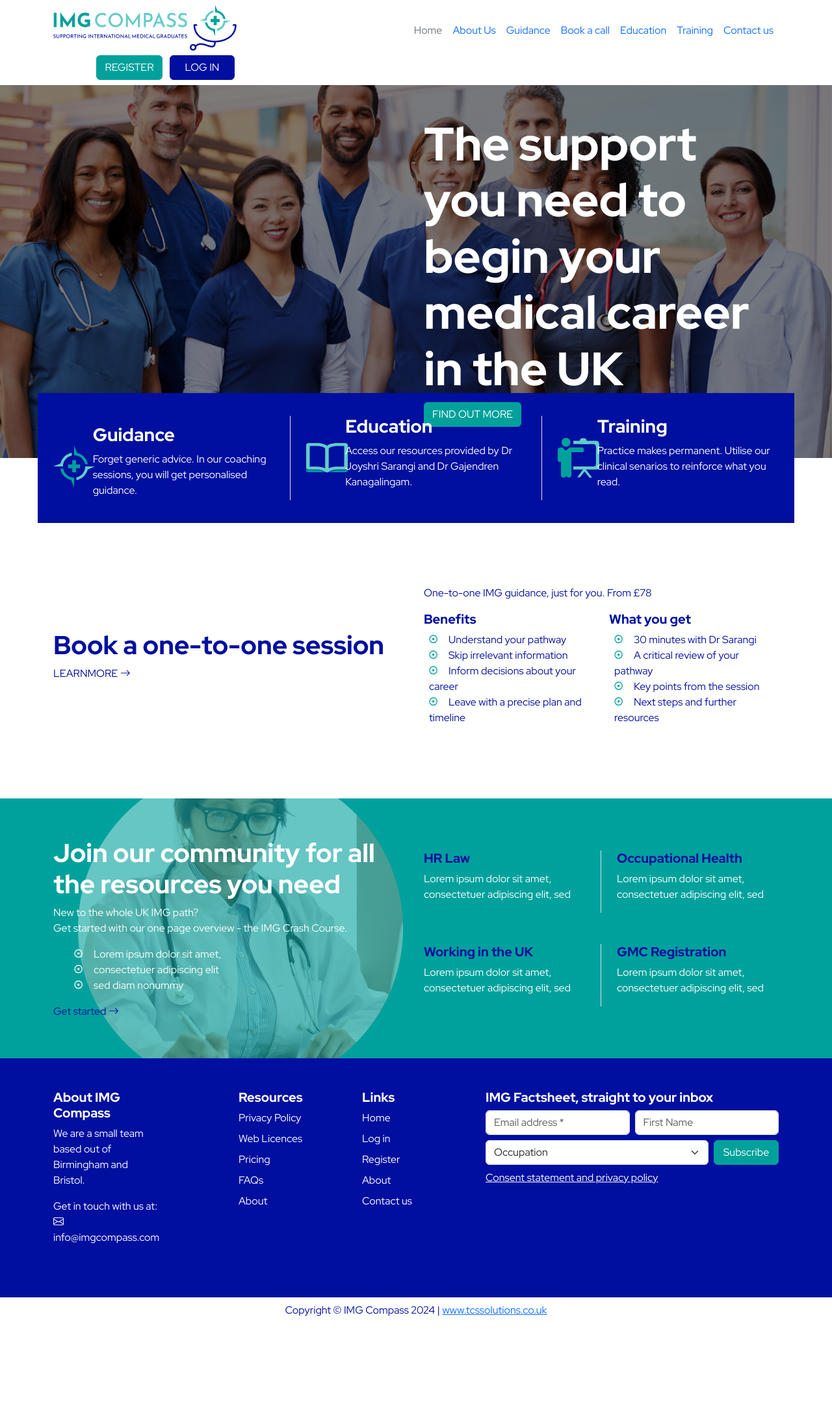
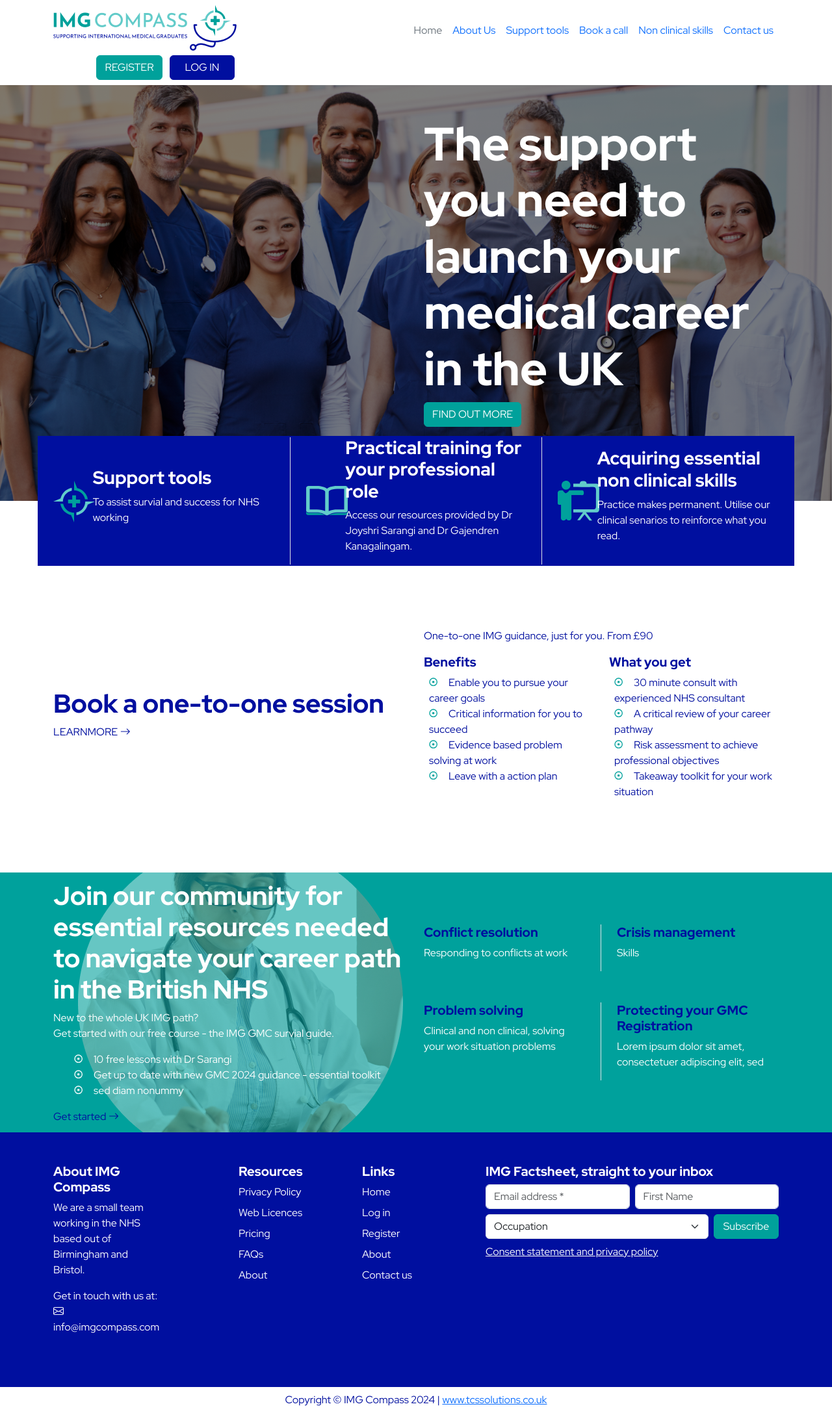
Before and after one commit to Tom23collins/img-compass-webapp, a Flask app: page / in a window 1280 px wide. Shown: the whole page at 65% size. Before the commit the page ends 2026 px from the top, so only its background shows below. Run offline with Flask 3, Linux system fonts and the light colour scheme.

Commit message:
Made changes with Joyshri

```diff
--- a/static/css/custom.css
+++ b/static/css/custom.css
@@ -92,7 +92,7 @@ strong, b {
     background-size: cover;
     background-position: center;
     background-repeat: no-repeat;
-    min-height: 50vh;
+    min-height: 80vh;
 }
 
 .round-bg {
--- a/templates/base.html
+++ b/templates/base.html
@@ -25,10 +25,9 @@
           <ul class="nav col-12 col-md-auto mb-2 justify-content-center mb-md-0">
             <li><a href="#" class="nav-link px-2 link-secondary">Home</a></li>
             <li><a href="#" class="nav-link px-2">About Us</a></li>
-            <li><a href="#" class="nav-link px-2">Guidance</a></li>
+            <li><a href="#" class="nav-link px-2">Support tools</a></li>
             <li><a href="#" class="nav-link px-2">Book a call</a></li>
-            <li><a href="#" class="nav-link px-2">Education</a></li>
-            <li><a href="#" class="nav-link px-2">Training</a></li>
+            <li><a href="#" class="nav-link px-2">Non clinical skills</a></li>
             <li><a href="{{ url_for('contact') }}" class="nav-link px-2">Contact us</a></li>
           </ul>
 
--- a/templates/index.html
+++ b/templates/index.html
@@ -11,7 +11,7 @@
 
             </div>
             <div class="col-12 col-md-6 my-5">
-                <h1 class="text-white display-2"><strong>The support you need to begin your medical career in the UK</strong></h1>
+                <h1 class="text-white display-2"><strong>The support you need to launch your medical career in the UK</strong></h1>
                 <button type="button" class="btn btn-primary">FIND OUT MORE</button>
             </div>
         </div>
@@ -26,8 +26,9 @@
                     <img src="/static/icons/guidance.svg" height="64">
                 </div>
                 <div class="col-10">
-                    <h3>Guidance</h3>
-                    <p>Forget generic advice. In our coaching sessions, you will get personalised guidance.</p>
+                    <h3>Support tools</h3>
+                    <p>To assist survial and success for NHS working</p>
+                    <!-- <p>Forget generic advice. In our coaching sessions, you will get personalised guidance.</p> -->
                 </div>
             </div>
         </div>
@@ -37,7 +38,7 @@
                     <img src="/static/icons/education.svg" height="64">
                 </div>
                 <div class="col-10 mw-1">
-                    <h3>Education</h3>
+                    <h3>Practical training for your professional role</h3>
                     <p>Access our resources provided by Dr Joyshri Sarangi and Dr Gajendren Kanagalingam.</p>
                 </div>
             </div>
@@ -48,7 +49,7 @@
                     <img src="/static/icons/training.svg" height="64">
                 </div>
                 <div class="col-10">
-                    <h3>Training</h3>
+                    <h3>Acquiring essential non clinical skills</h3>
                     <p>Practice makes permanent. Utilise our clinical senarios to reinforce what you read.</p>
                 </div>
             </div>
@@ -64,23 +65,23 @@
         </div>
         <div class="col-12 col-md-6">
             <div class="row">
-                <p>One-to-one IMG guidance, just for you. From £78</p>
+                <p>One-to-one IMG guidance, just for you. From £90</p>
                 <div class="col-6">
                     <h5>Benefits</h5>
                     <ul class="custom-list-primary">
-                        <li>Understand your pathway</li>
-                        <li>Skip irrelevant information</li>
-                        <li>Inform decisions about your career</li>
-                        <li>Leave with a precise plan and timeline</li>
+                        <li>Enable you to pursue your career goals</li>
+                        <li>Critical information for you to succeed</li>
+                        <li>Evidence based problem solving at work</li>
+                        <li>Leave with a action plan</li>
                     </ul>
                 </div>
                 <div class="col-6">
                     <h5>What you get</h5>
                     <ul class="custom-list-primary">
-                        <li>30 minutes with Dr Sarangi</li>
-                        <li>A critical review of your pathway</li>
-                        <li>Key points from the session</li>
-                        <li>Next steps and further resources</li>
+                        <li>30 minute consult with experienced NHS consultant</li>
+                        <li>A critical review of your career pathway</li>
+                        <li>Risk assessment to achieve professional objectives</li>
+                        <li>Takeaway toolkit for your work situation</li>
                     </ul>
                 </div>
             </div>
@@ -92,11 +93,11 @@
     <div class="container">
         <div class="row join-us round-bg text-white">
             <div class="col-12 col-md-6 my-auto">
-                <h1>Join our community for all the resources you need </h1>
-                <p>New to the whole UK IMG path?<br> Get started with our one page overview - the IMG Crash Course.</p>
+                <h1>Join our community for essential resources needed to navigate your career path in the British NHS</h1>
+                <p>New to the whole UK IMG path?<br> Get started with our free course - the IMG GMC survial guide.</p>
                 <ul class="custom-list-secondary">
-                    <li>Lorem ipsum dolor sit amet,</li>
-                    <li>consectetuer adipiscing elit</li>
+                    <li>10 free lessons with Dr Sarangi</li>
+                    <li>Get up to date with new GMC 2024 guidance - essential toolkit</li>
                     <li>sed diam nonummy</li>
                 </ul>
                 <a class="text-primary">Get started <i class="bi bi-arrow-right"></i></a>
@@ -104,21 +105,21 @@
             <div class="col-12 col-md-6 my-auto">
                 <div class="row g-5 mb-5">
                     <div class="col-6 border-end">
-                        <h5 class="text-primary">HR Law</h5>
-                        <p>Lorem ipsum dolor sit amet, consectetuer adipiscing elit, sed</p>
+                        <h5 class="text-primary">Conflict resolution</h5>
+                        <p>Responding to conflicts at work</p>
                     </div>
                     <div class="col-6">
-                        <h5 class="text-primary">Occupational Health</h5>
-                        <p>Lorem ipsum dolor sit amet, consectetuer adipiscing elit, sed</p>
+                        <h5 class="text-primary">Crisis management</h5>
+                        <p>Skills</p>
                     </div>
                 </div>
                 <div class="row g-5">
                     <div class="col-6 border-end">
-                        <h5 class="text-primary">Working in the UK</h5>
-                        <p>Lorem ipsum dolor sit amet, consectetuer adipiscing elit, sed</p>
+                        <h5 class="text-primary">Problem solving</h5>
+                        <p>Clinical and non clinical, solving your work situation problems</p>
                     </div>
                     <div class="col-6">
-                        <h5 class="text-primary">GMC Registration</h5>
+                        <h5 class="text-primary">Protecting your GMC Registration</h5>
                         <p>Lorem ipsum dolor sit amet, consectetuer adipiscing elit, sed</p>
                     </div>
                 </div>
@@ -132,7 +133,7 @@
       <div class="row">
         <div class="col-12 col-md-2 mb-3">
           <h5>About IMG Compass</h5>
-          <p>We are a small team based out of Birmingham and Bristol.</p>
+          <p>We are a small team working in the NHS based out of Birmingham and Bristol.</p>
           <p>Get in touch with us at:<br><i class="bi bi-envelope"></i> info@imgcompass.com</p>
         </div>
 
```
